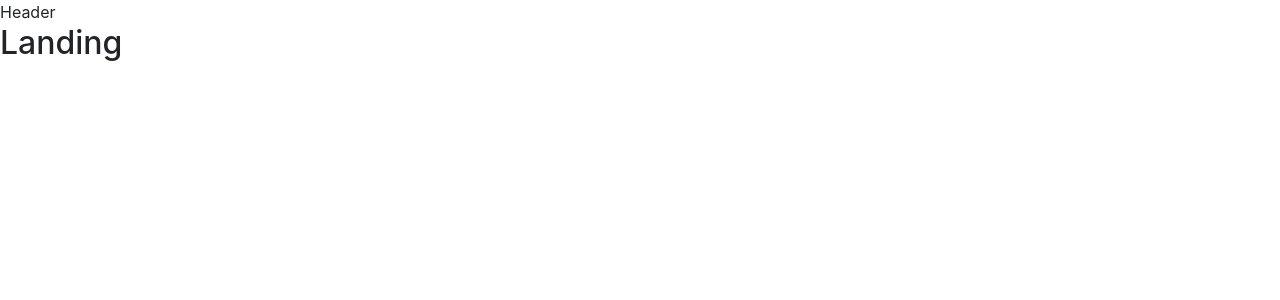
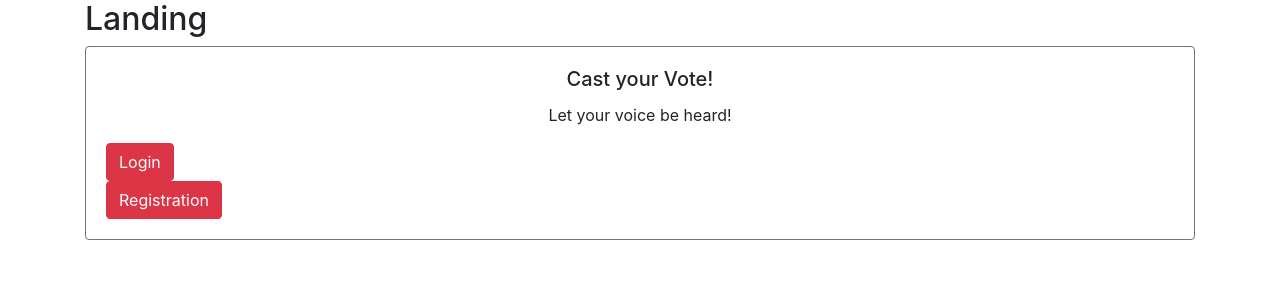
Before and after one commit to ardnehsan/ChainVote, a React (Create React App) app in the folder client/: page / in a window 1280 px wide. Shown: the top 300 px of the page. Built offline with nearby package versions, Linux system fonts and the light colour scheme.

Commit message:
upate to login modal

```diff
--- a/client/src/components/App.js
+++ b/client/src/components/App.js
@@ -4,15 +4,28 @@ import React from 'react';
 import { BrowserRouter, Route } from 'react-router-dom';
 
 import Header from './Header';
+import LoginForm from './LoginForm';
+import Registration from './Registration';
+
+import { Card, Button, CardTitle, CardText } from 'reactstrap';
+
+
 const Landing = () => <h2>Landing</h2>
 const Login = () => <h2>Login</h2>
 const CampaingNew = () => <h2>CampaingNew</h2>
 const Vote = () => <h2>Vote</h2>
 const Report = () => <h2>Report</h2>
 
+const styles = {
+    button: {
+        background: "red"
+    }
+};
+
+
 const App = () => {
     return (
-        <div>
+        <div className="container">
             {/* REACT COMPONENT */}
             <BrowserRouter>
                 {/* COLLECTION OF ROUTES */}
@@ -23,9 +36,23 @@ const App = () => {
                     <Route exact path="/campaing" component={CampaingNew} />
                     <Route exact path="/vote" component={Vote} />
                     <Route exact path="/campaing/report" component={Report} />
+
+
                 </div>
             </BrowserRouter>
+
+            <div>
+            <Card body outline color="secondary">
+
+        <CardTitle className="text-center">Cast your Vote!</CardTitle>
+        <CardText className="text-center">Let your voice be heard!</CardText>
+         <LoginForm/>
+        <Registration/>
+             </Card>
         </div>
+
+        </div>
+
     );
 };
 
--- a/client/src/components/Header.js
+++ b/client/src/components/Header.js
@@ -4,7 +4,7 @@ class Header extends Component {
     render() {
         return (
             <div>
-                Header
+
             </div>
         );
     }
--- /dev/null
+++ b/client/src/components/LoginForm.js
@@ -0,0 +1,54 @@
+import React, { Component } from 'react';
+import {Col, Button, Form, FormGroup, Label, Input, Modal, ModalHeader, ModalBody, ModalFooter } from 'reactstrap';
+
+class LoginForm extends Component {
+
+  constructor(props) {
+    super(props);
+    this.state = {
+      modal: false
+    };
+
+    this.toggle = this.toggle.bind(this);
+  }
+
+  toggle() {
+    this.setState({
+      modal: !this.state.modal
+    });
+  }
+    render(){
+        return (
+        <div>
+        <Button color="danger" onClick={this.toggle}>{this.props.buttonLabel}Login</Button>
+        <Modal isOpen={this.state.modal} toggle={this.toggle} className={this.props.className}>
+          <ModalHeader toggle={this.toggle}>Login</ModalHeader>
+          <ModalBody>
+                    <Form>
+                  <FormGroup row>
+                    <Label for="exampleEmail" sm={2}>Email</Label>
+                    <Col sm={10}>
+                      <Input type="email" name="email" id="exampleEmail" placeholder="with a placeholder" />
+                    </Col>
+                  </FormGroup>
+                  <FormGroup row>
+                    <Label for="examplePassword" sm={2}>Password</Label>
+                    <Col sm={10}>
+                      <Input type="password" name="password" id="examplePassword" placeholder="password placeholder" />
+                    </Col>
+                  </FormGroup>
+                  <FormGroup row>
+                      <Button>Submit</Button>
+                  </FormGroup>
+                  </Form>
+          </ModalBody>
+          <ModalFooter>
+            <Button color="primary" onClick={this.toggle}>Login</Button>{' '}
+            <Button color="secondary" onClick={this.toggle}>Cancel</Button>
+          </ModalFooter>
+        </Modal>
+        </div>
+        );
+      }
+    }
+export default LoginForm;
--- /dev/null
+++ b/client/src/components/Registration.js
@@ -0,0 +1,55 @@
+import React, { Component } from 'react';
+import {Col, Button, Form, FormGroup, Label, Input, Modal, ModalHeader, ModalBody, ModalFooter } from 'reactstrap';
+
+
+class Registration extends Component {
+
+  constructor(props) {
+    super(props);
+    this.state = {
+      modal: false
+    };
+
+    this.toggle = this.toggle.bind(this);
+  }
+
+  toggle() {
+    this.setState({
+      modal: !this.state.modal
+    });
+  }
+    render(){
+        return (
+        <div>
+             <Button color="danger" onClick={this.toggle}>{this.props.buttonLabel}Registration</Button>
+        <Modal isOpen={this.state.modal} toggle={this.toggle} className={this.props.className}>
+          <ModalHeader toggle={this.toggle}>Registration</ModalHeader>
+          <ModalBody>
+                    <Form>
+                  <FormGroup row>
+                    <Label for="exampleEmail" sm={2}>Email</Label>
+                    <Col sm={10}>
+                      <Input type="email" name="email" id="exampleEmail" placeholder="with a placeholder" />
+                    </Col>
+                  </FormGroup>
+                  <FormGroup row>
+                    <Label for="examplePassword" sm={2}>Password</Label>
+                    <Col sm={10}>
+                      <Input type="password" name="password" id="examplePassword" placeholder="password placeholder" />
+                    </Col>
+                  </FormGroup>
+                  <FormGroup row>
+
+                  </FormGroup>
+                  </Form>
+          </ModalBody>
+          <ModalFooter>
+            <Button color="primary" onClick={this.toggle}>Registration</Button>{''}
+            <Button color="secondary" onClick={this.toggle}>Cancel</Button>
+          </ModalFooter>
+        </Modal>
+        </div>
+        );
+      }
+    }
+export default Registration;
```
